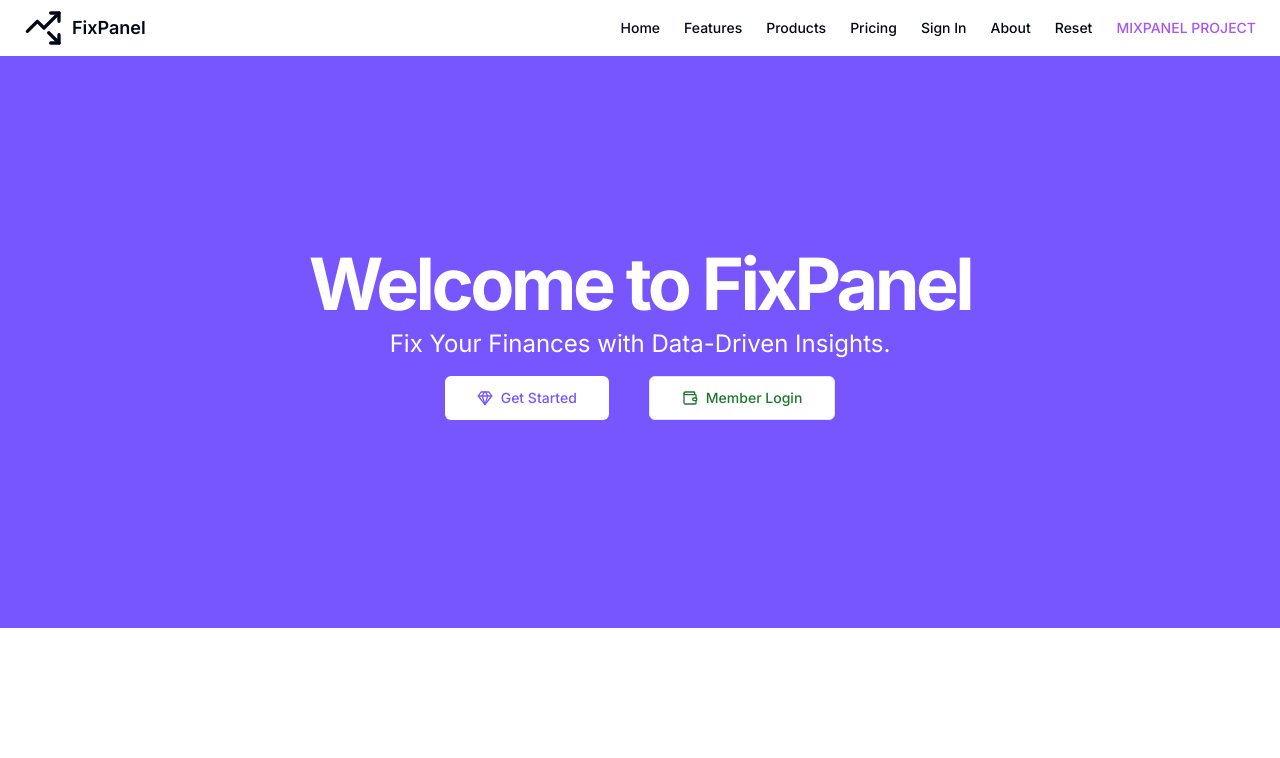
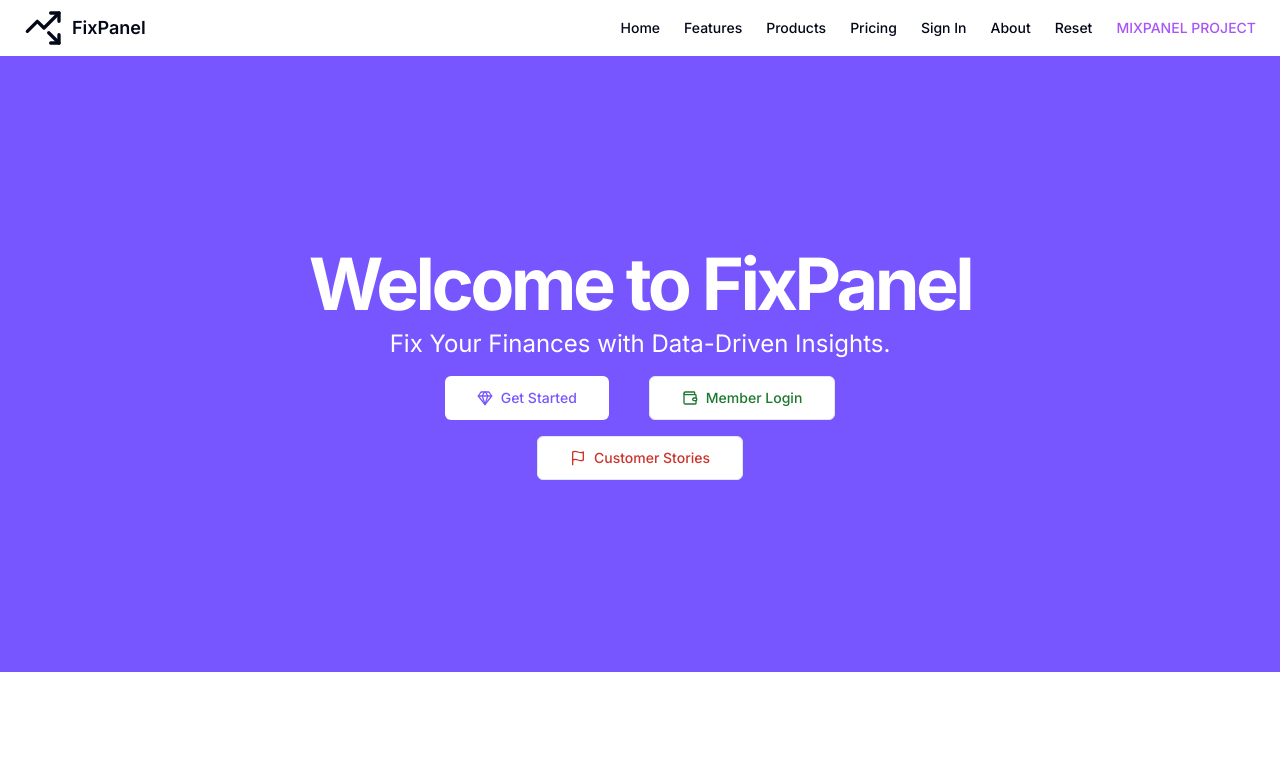
Before and after one commit to optiblackcode/fixpanel, a Next.js app: page / in a window 1280 px wide. Shown: the top 758 px of the page. Built offline with nearby package versions, Linux system fonts and the light colour scheme; no server answers.

Commit message:
experiment started on button click

```diff
--- a/app/page.tsx
+++ b/app/page.tsx
@@ -48,9 +48,9 @@ export default function HomePage() {
   ];
 
   //   FEATURE FLAGS ORCHESTRATOR
-  useEffect(() => {
-    initMixpanel()
-      .then(() => {
+  function getFlag() {
+    return initMixpanel()
+      .then((mixpanel) => {
         //@ts-ignore
         const flag: string = mixpanel.flags.get_feature_data("rice_food");
         return flag;
@@ -63,7 +63,7 @@ export default function HomePage() {
         console.error("[MIXPANEL]: FLAG ERR\n", err);
         setVariant("Control");
       });
-  }, []);
+  }
 
   //   FEATURE FLAG DATA
   const modalConfig = useMemo(() => {
@@ -182,30 +182,34 @@ export default function HomePage() {
                 </Link>
               </div>
 
-              {/* EXPERIMENTATION / FLAGGING */}
 
               <div
                 className={`
 					transition-opacity
 					duration-2000
 					ease-in-out
-					${variant !== null ? "opacity-100" : "opacity-0"}
 				  `}
               >
-                {variant !== null && (
-                  <>
+
+
+              {/* EXPERIMENTATION / FLAGGING */}
+
                 <Button
                   size="lg"
                   variant="outline"
                   className="bg-white text-[#CC332B] hover:bg-white/20"
-                      onClick={() => setIsModalOpen(true)}
+                  onClick={() => {
+                    getFlag().then(() => {
+                      setIsModalOpen(true);
+                    });
+                  }}
                 >
                   <FlagIcon className="pr-2" />
                   Customer Stories
                 </Button>
 
                 {/* Modal */}
-                    {isModalOpen && (
+                {isModalOpen && variant && (
                   <Modal
                     {...modalConfig}
                     onClose={() => setIsModalOpen(false)}
@@ -213,8 +217,6 @@ export default function HomePage() {
                       window.location.href = "/fixpanel/products";
                     }}
                   />
-                    )}
-                  </>
                 )}
               </div>
             </div>
```
Lines whose indentation alone changed are shown as unchanged.
